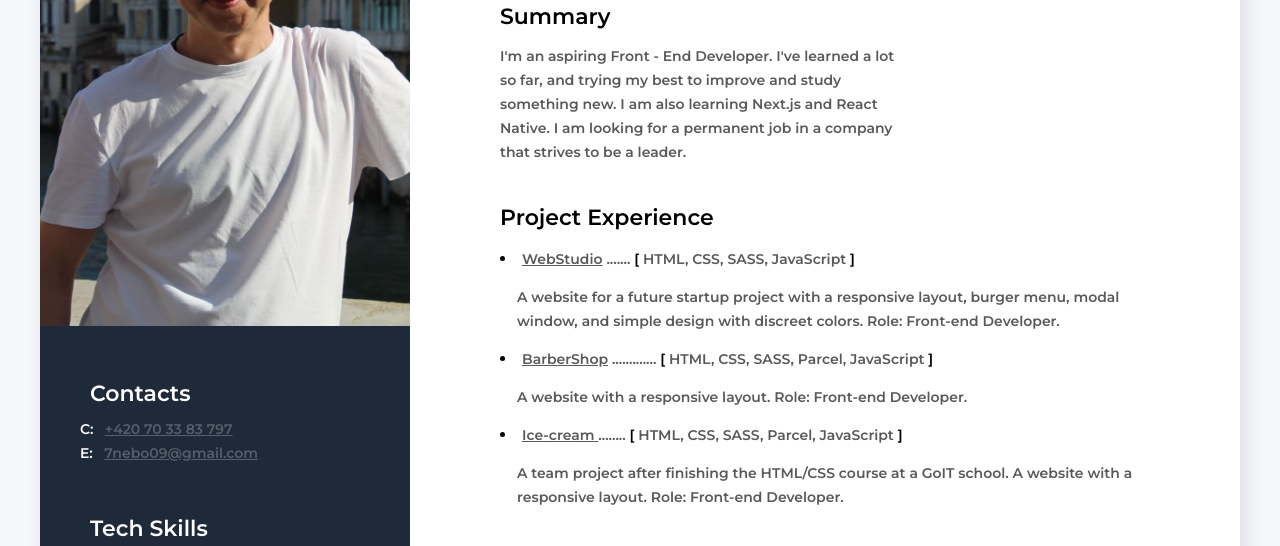
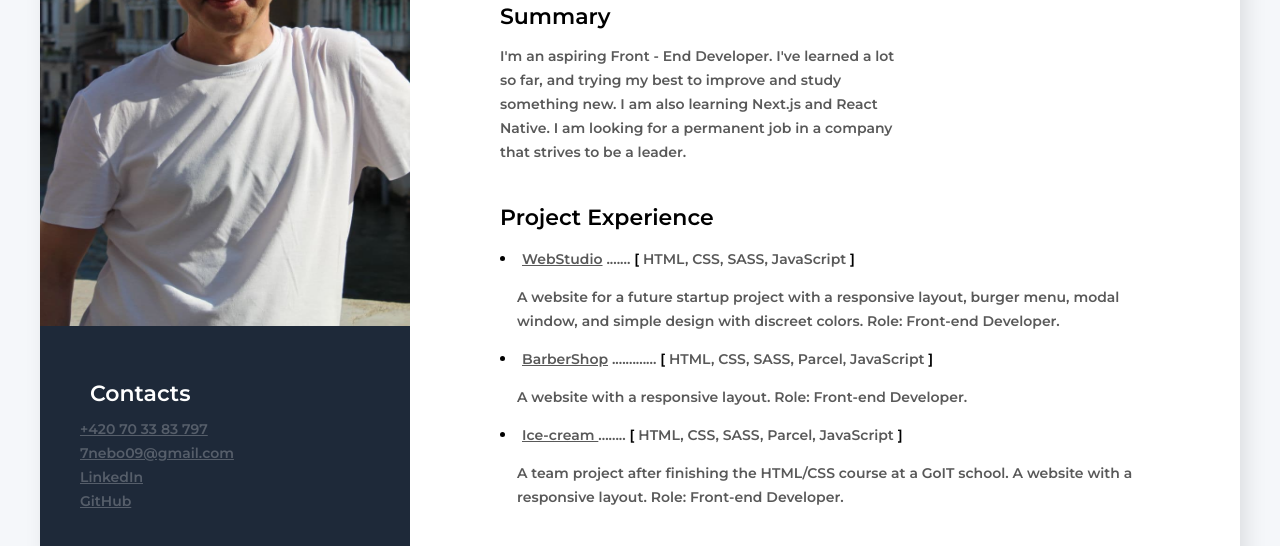
Before and after one commit to Piniuhin/Resume, a plain HTML site: page index.html in a window 1280 px wide. Shown: the part 254-800 px from the top of the page. Drawn offline with Linux system fonts and the light colour scheme.

Commit message:
add files

```diff
--- a/index.html
+++ b/index.html
@@ -172,12 +172,22 @@
         <div class="contacts-section">
           <h3 class="sidebar-title">Contacts</h3>
           <div>
-            <span class="contacts-section-type">C:</span>
+            <!-- <span class="contacts-section-type">C:</span> -->
             <a class="contacts-section-link" href="tel:+420703383797">+420 70 33 83 797</a>
           </div>
           <div>
-            <span class="contacts-section-type">E:</span>
+            <!-- <span class="contacts-section-type">E:</span> -->
             <a class="contacts-section-link" href="mailto:7nebo09@gmail.com">7nebo09@gmail.com</a>
+          </div>
+          <div>
+            <a
+              class="contacts-section-link"
+              href="https://www.linkedin.com/in/alexander-piniuhin-33193a229/"
+              >LinkedIn
+            </a>
+          </div>
+          <div>
+            <a class="contacts-section-link" href="https://github.com/Piniuhin">GitHub </a>
           </div>
         </div>
 
```
